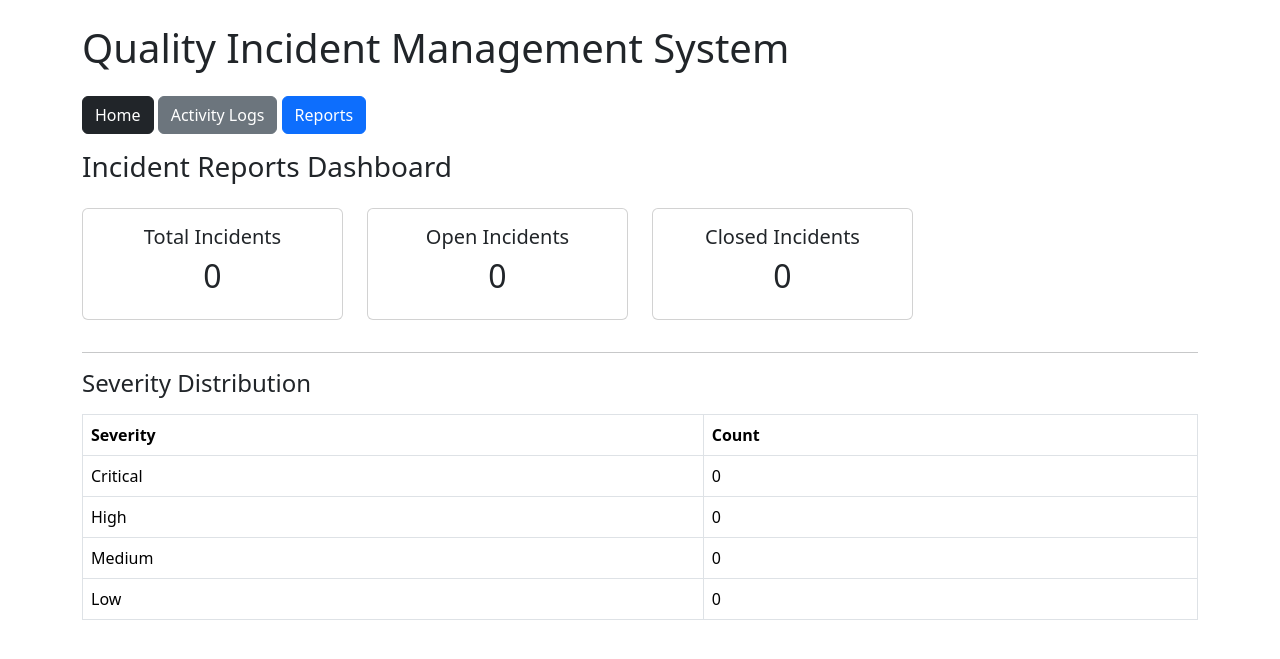
After one commit to Somit-1412/quality-incident-management-system, a Flask app: page /reports in a window 1280 px wide. The commit adds this page. Shown: the top 659 px of the page. Run offline with Flask 3, Linux system fonts and the light colour scheme.

Commit message:
Added incident detail view and dashboard visual improvements

```diff
--- a/app.py
+++ b/app.py
@@ -169,6 +169,65 @@ def view_logs():
         logs=logs
     )
 
+@app.route('/reports')
+def reports():
+     total_incidents = Incident.query.count()
+
+     closed_incidents = Incident.query.filter_by(
+        status='Closed'
+        ).count()
+
+     open_incidents = total_incidents - closed_incidents
+
+     critical_count = Incident.query.filter_by(
+        severity='Critical'
+        ).count()
+
+     high_count = Incident.query.filter_by(
+        severity='High'
+        ).count()
+
+     medium_count = Incident.query.filter_by(
+        severity='Medium'
+        ).count()
+
+     low_count = Incident.query.filter_by(
+        severity='Low'
+        ).count()
+
+     return render_template(
+        'reports.html',
+
+        total_incidents=total_incidents,
+
+        closed_incidents=closed_incidents,
+
+        open_incidents=open_incidents,
+
+        critical_count=critical_count,
+
+        high_count=high_count,
+
+        medium_count=medium_count,
+
+        low_count=low_count
+    )
+
+@app.route('/incident/<int:id>')
+def incident_detail(id):
+
+    incident = Incident.query.get_or_404(id)
+
+    logs = ActivityLog.query.filter_by(
+        incident_id = id
+    ).all()
+
+    return render_template(
+        'incident_detail.html',
+        incident=incident,
+        logs=logs
+    )
+
 if __name__ == '__main__':
 
     with app.app_context():
--- a/templates/base.html
+++ b/templates/base.html
@@ -19,6 +19,10 @@
 
     <a href="/logs" class="btn btn-secondary mb-3">
         Activity Logs
+    </a>
+
+    <a href="/reports" class="btn btn-primary mb-3">
+    Reports
     </a>
 
     {% with messages = get_flashed_messages() %}
--- /dev/null
+++ b/templates/reports.html
@@ -0,0 +1,84 @@
+{% extends 'base.html' %}
+
+{% block content %}
+
+<h3 class="mb-4">
+    Incident Reports Dashboard
+</h3>
+
+<div class="row">
+
+    <div class="col-md-3">
+
+        <div class="card text-center p-3 mb-3">
+
+            <h5>Total Incidents</h5>
+
+            <h2>{{ total_incidents }}</h2>
+
+        </div>
+
+    </div>
+
+    <div class="col-md-3">
+
+        <div class="card text-center p-3 mb-3">
+
+            <h5>Open Incidents</h5>
+
+            <h2>{{ open_incidents }}</h2>
+
+        </div>
+
+    </div>
+
+    <div class="col-md-3">
+
+        <div class="card text-center p-3 mb-3">
+
+            <h5>Closed Incidents</h5>
+
+            <h2>{{ closed_incidents }}</h2>
+
+        </div>
+
+    </div>
+
+</div>
+
+<hr>
+
+<h4 class="mb-3">
+    Severity Distribution
+</h4>
+
+<table class="table table-bordered">
+
+    <tr>
+        <th>Severity</th>
+        <th>Count</th>
+    </tr>
+
+    <tr>
+        <td>Critical</td>
+        <td>{{ critical_count }}</td>
+    </tr>
+
+    <tr>
+        <td>High</td>
+        <td>{{ high_count }}</td>
+    </tr>
+
+    <tr>
+        <td>Medium</td>
+        <td>{{ medium_count }}</td>
+    </tr>
+
+    <tr>
+        <td>Low</td>
+        <td>{{ low_count }}</td>
+    </tr>
+
+</table>
+
+{% endblock %}
```
Also changed, not shown: templates/incident_detail.html (added, +57 -0 lines), templates/index.html (+71 -2 lines).
